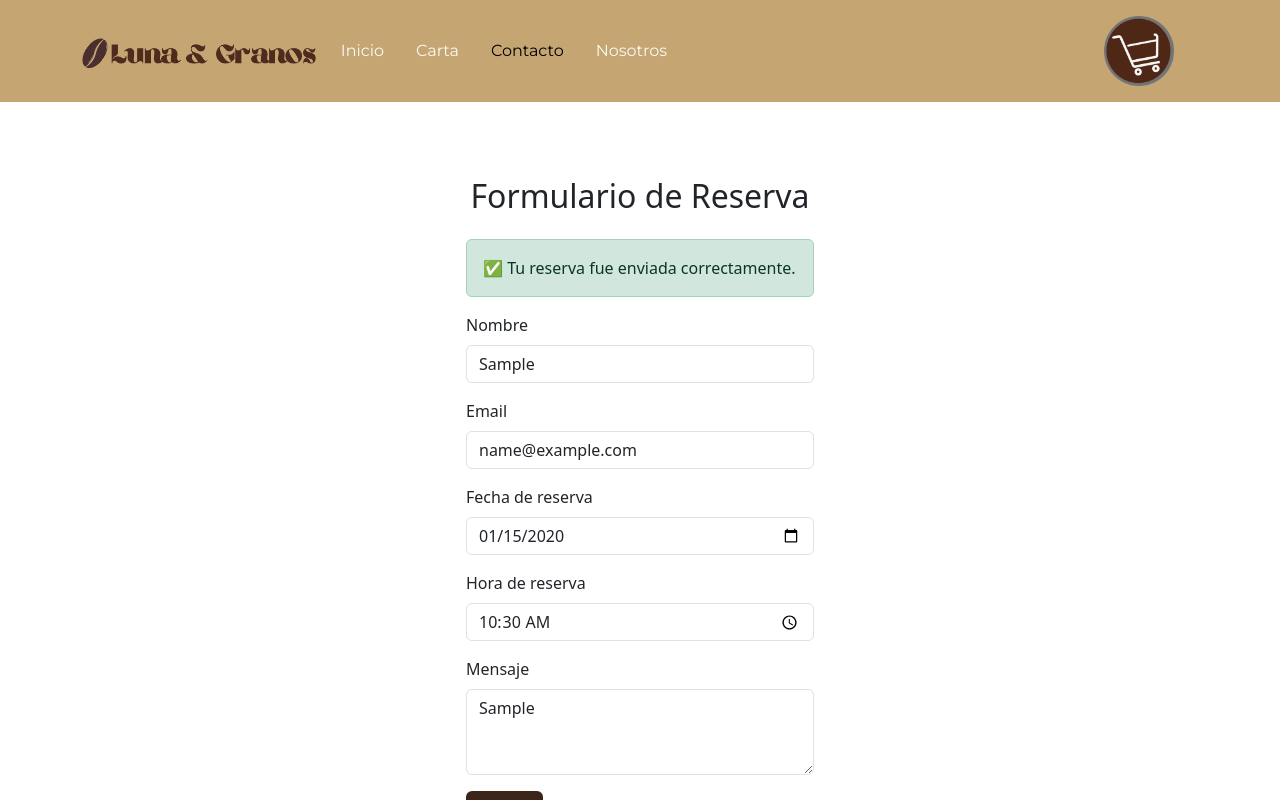
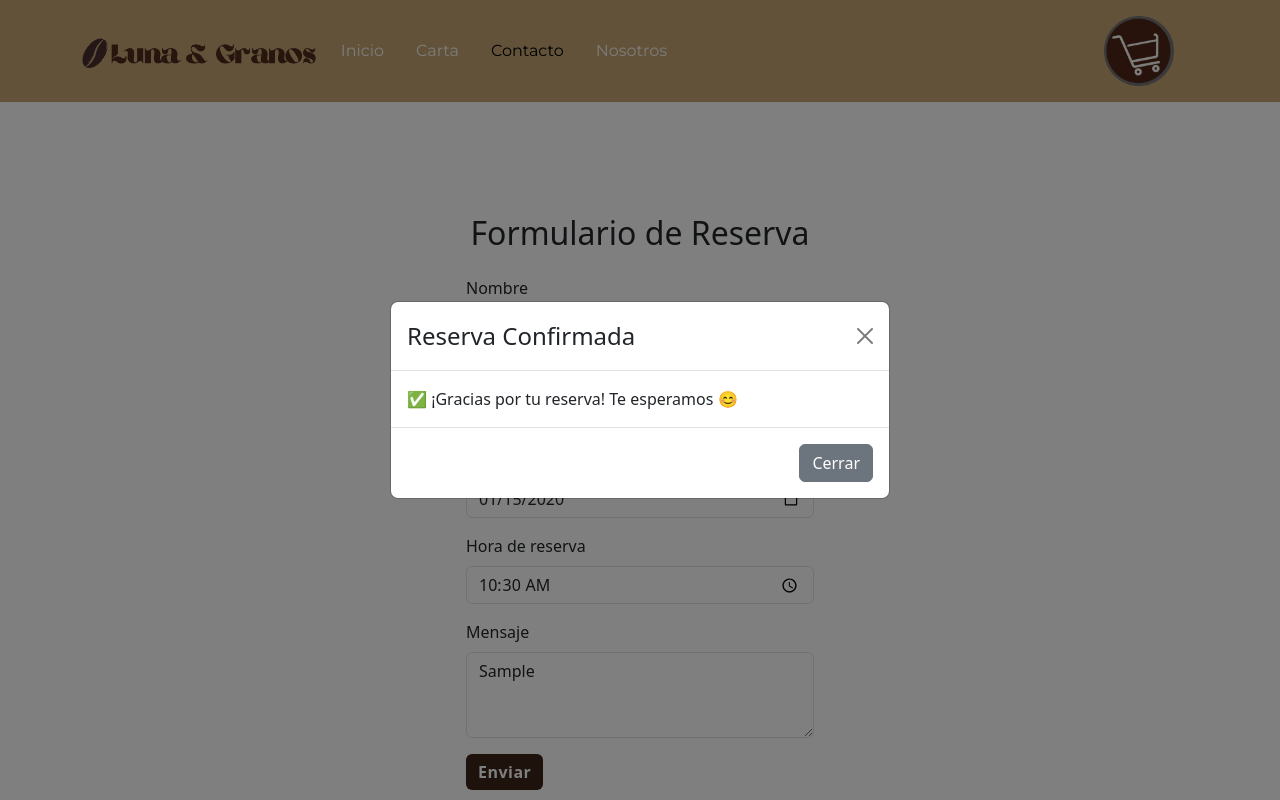
Before and after one commit to franiiel/ciu-tp1-grupo2, a React (Vite) app: page /contacto in a window 1280 px wide. Both pictures are taken after typing "Sample", "name@example.com", "2020-01-15", "10:30", "Sample" into the empty fields and a click on the button "Enviar". Shown: the top 800 px of the page. Built offline with nearby package versions, Linux system fonts and the light colour scheme.

Commit message:
modal de confirmacion en la reserva

```diff
--- a/src/components/Formulario.jsx
+++ b/src/components/Formulario.jsx
@@ -1,6 +1,12 @@
 import { useState } from "react";
-import { Container, Row, Col, Form, Button, Alert } from "react-bootstrap";
-
+import {
+  Container,
+  Row,
+  Col,
+  Form,
+  Button,
+  Modal,
+} from "react-bootstrap";
 
 export default function Formulario() {
   const [formData, setFormData] = useState({
@@ -10,8 +16,9 @@ export default function Formulario() {
     hora: "",
     mensaje: "",
   });
+
   const [error, setError] = useState({});
-  const [enviado, setEnviado] = useState();
+  const [mostrarModal, setMostrarModal] = useState(false);
 
   const handleChange = (e) => {
     const { name, value } = e.target;
@@ -19,8 +26,8 @@ export default function Formulario() {
       ...formData,
       [name]: value,
     });
-    setEnviado(false);
   };
+
   const validaciones = () => {
     let errores = {};
     if (!formData.nombre.trim()) {
@@ -29,7 +36,7 @@ export default function Formulario() {
     if (!formData.email.trim()) {
       errores.email = "El email es obligatorio";
     } else if (!/\S+@\S+\.\S+/.test(formData.email)) {
-      errores.email = "El email no es valido";
+      errores.email = "El email no es válido";
     }
     if (!formData.fecha) {
       errores.fecha = "La fecha es obligatoria";
@@ -47,14 +54,24 @@ export default function Formulario() {
   const handleSubmit = (e) => {
     e.preventDefault();
     const erroresValidacion = validaciones();
-    if (Object.keys(erroresValidacion).length > 0 > 0) {
+    if (Object.keys(erroresValidacion).length > 0) {
       setError(erroresValidacion);
-      setEnviado(false);
     } else {
       setError({});
-      setEnviado(true);
+      setMostrarModal(true);
       console.log("Reserva:", formData);
     }
+  };
+
+  const cerrarModal = () => {
+    setMostrarModal(false);
+    setFormData({
+      nombre: "",
+      email: "",
+      fecha: "",
+      hora: "",
+      mensaje: "",
+    });
   };
 
   return (
@@ -66,11 +83,6 @@ export default function Formulario() {
         <Col md={6} lg={4} className="mx-auto">
           <h2 className="text-center mb-4">Formulario de Reserva</h2>
 
-          {enviado && (
-            <Alert variant="success">
-              ✅ Tu reserva fue enviada correctamente.
-            </Alert>
-          )}
           <Form onSubmit={handleSubmit}>
             <Form.Group className="mb-3">
               <Form.Label>Nombre</Form.Label>
@@ -83,7 +95,7 @@ export default function Formulario() {
                 isInvalid={!!error.nombre}
               />
               <Form.Control.Feedback type="invalid">
-                {error.nombnre}
+                {error.nombre}
               </Form.Control.Feedback>
             </Form.Group>
 
@@ -95,12 +107,13 @@ export default function Formulario() {
                 placeholder="Ingresá tu correo"
                 value={formData.email}
                 onChange={handleChange}
-                isInvalid={error.nombre}
+                isInvalid={!!error.email}
               />
               <Form.Control.Feedback type="invalid">
                 {error.email}
               </Form.Control.Feedback>
             </Form.Group>
+
             <Form.Group className="mb-3">
               <Form.Label>Fecha de reserva</Form.Label>
               <Form.Control
@@ -108,7 +121,7 @@ export default function Formulario() {
                 name="fecha"
                 value={formData.fecha}
                 onChange={handleChange}
-                isInvalid={error.fecha}
+                isInvalid={!!error.fecha}
               />
               <Form.Control.Feedback type="invalid">
                 {error.fecha}
@@ -122,12 +135,13 @@ export default function Formulario() {
                 name="hora"
                 value={formData.hora}
                 onChange={handleChange}
-                isInvalid={error.hora}
+                isInvalid={!!error.hora}
               />
               <Form.Control.Feedback type="invalid">
                 {error.hora}
               </Form.Control.Feedback>
             </Form.Group>
+
             <Form.Group className="mb-3">
               <Form.Label>Mensaje</Form.Label>
               <Form.Control
@@ -136,7 +150,7 @@ export default function Formulario() {
                 name="mensaje"
                 value={formData.mensaje}
                 onChange={handleChange}
-                isInvalid={error.mensaje}
+                isInvalid={!!error.mensaje}
               />
               <Form.Control.Feedback type="invalid">
                 {error.mensaje}
@@ -149,6 +163,21 @@ export default function Formulario() {
           </Form>
         </Col>
       </Row>
+
+      {/* mensaje de confirmacion */}
+      <Modal show={mostrarModal} onHide={cerrarModal} centered>
+        <Modal.Header closeButton>
+          <Modal.Title>Reserva Confirmada</Modal.Title>
+        </Modal.Header>
+        <Modal.Body>
+          ✅ ¡Gracias por tu reserva! Te esperamos 😊
+        </Modal.Body>
+        <Modal.Footer>
+          <Button variant="secondary" onClick={cerrarModal}>
+            Cerrar
+          </Button>
+        </Modal.Footer>
+      </Modal>
     </Container>
   );
 }
```
